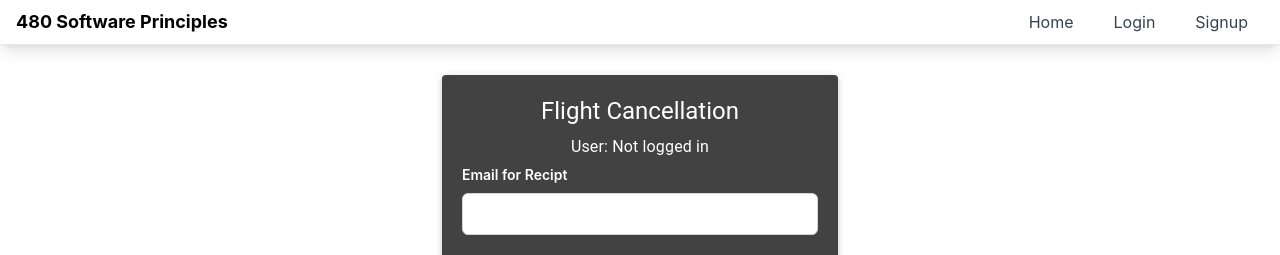
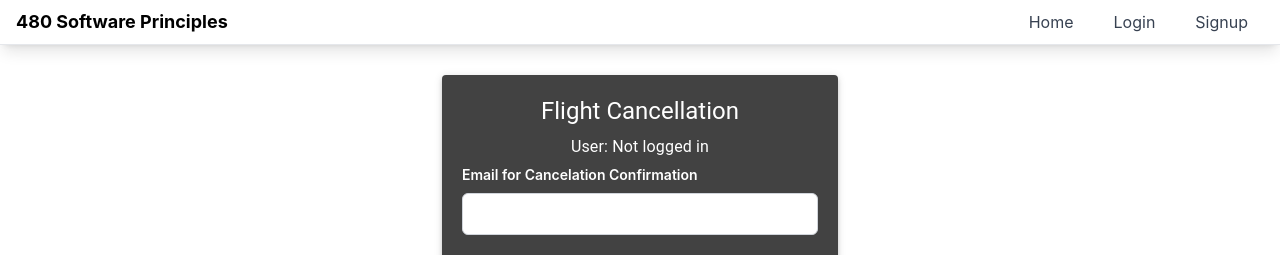
Before and after one commit to syrilj/ENSF480_FINAL_PROJECT, a React (Create React App) app in the folder flight_frontend/React-Routing/: page /cancelflight in a window 1280 px wide. Shown: the top 255 px of the page. Built offline with nearby package versions, Linux system fonts and the light colour scheme.

Commit message:
update cancelation

```diff
--- a/flight_frontend/React-Routing/src/component/cancelFlight.js
+++ b/flight_frontend/React-Routing/src/component/cancelFlight.js
@@ -197,7 +197,7 @@ const FlightCancellation = () => {
                     )}
                     <div className="mb-4">
             <label htmlFor="email" className="block mb-2 text-sm font-semibold text-white-700">
-              Email for Recipt
+              Email for Cancelation Confirmation
             </label>
             <input
               type="email"
```
